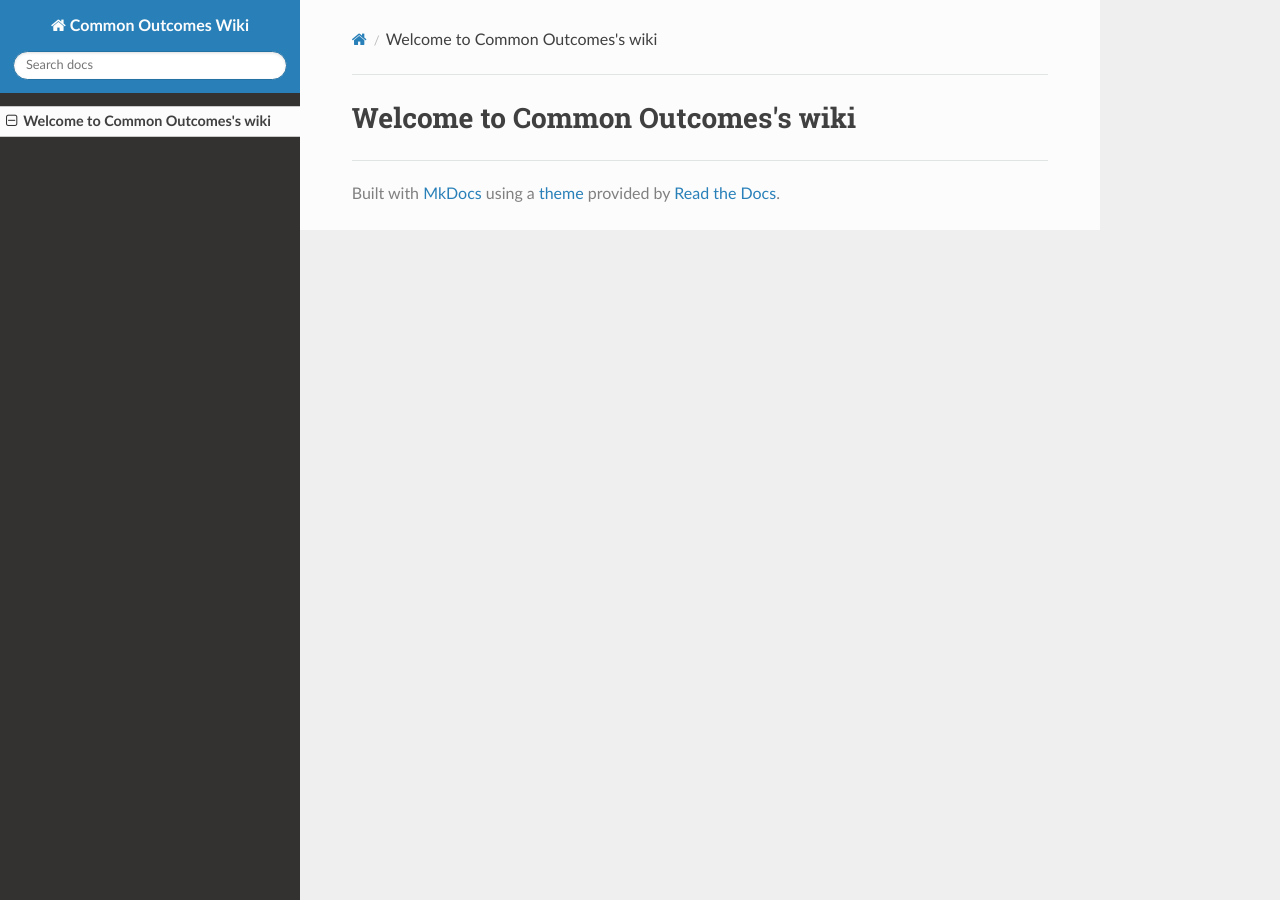
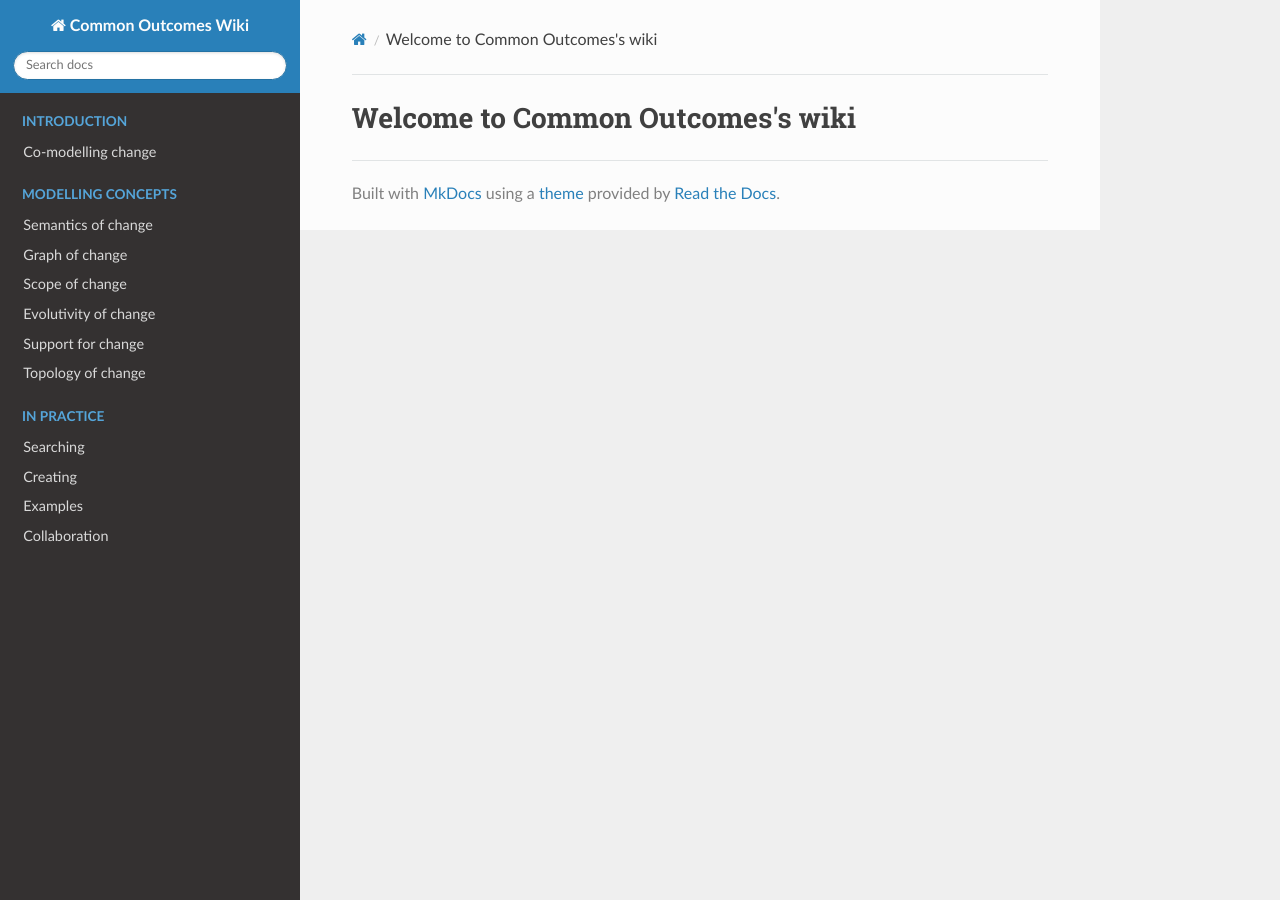
Before and after one commit to comodelling/commonoutcomes-wiki, an MkDocs documentation site: the page built from docs/index.md, in a window 1280 px wide. Built offline with MkDocs 1.6.1, drawn with Linux system fonts in a browser that asks for light colours; nearby versions of some CDN libraries.

Commit message:
creating backbone for wiki

```diff
--- a/mkdocs.yml
+++ b/mkdocs.yml
@@ -1,3 +1,18 @@
 site_name: Common Outcomes Wiki
+nav:
+  - Introduction:
+    - Co-modelling change: intro.md
+  - Modelling concepts:
+    - Semantics of change: semantics.md
+    - Graph of change: graph.md
+    - Scope of change: scope.md
+    - Evolutivity of change: status.md
+    - Support for change: support.md
+    - Topology of change: topology.md
+  - In Practice:
+    - Searching: searching.md
+    - Creating: creating.md
+    - Examples: examples.md
+    - Collaboration: collaboration.md
 
 theme: readthedocs
```
Also changed, not shown: docs/collaboration.md (added), docs/creating.md (added), docs/examples.md (added), docs/graph.md (added), docs/intro.md (added), docs/scope.md (added), docs/searching.md (added), docs/semantics.md (added), docs/status.md (added), docs/support.md (added), docs/topology.md (added).
